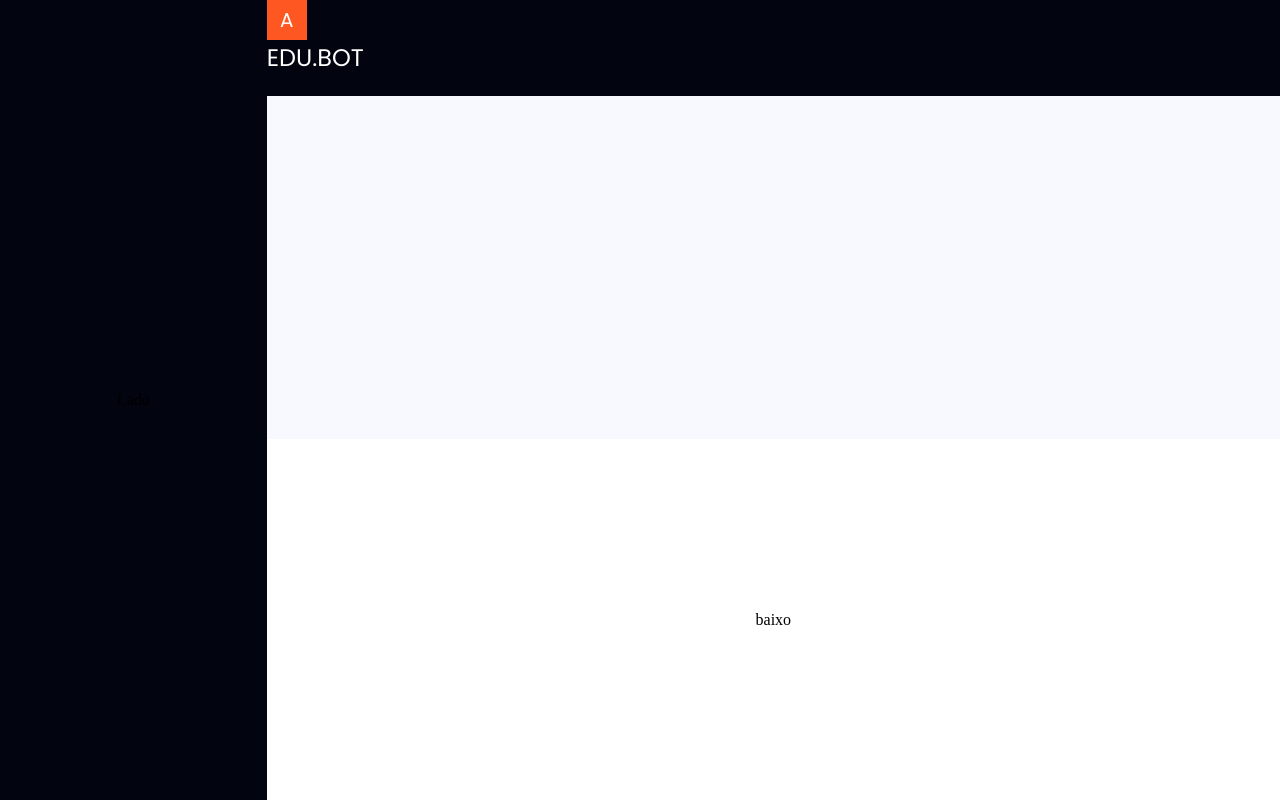
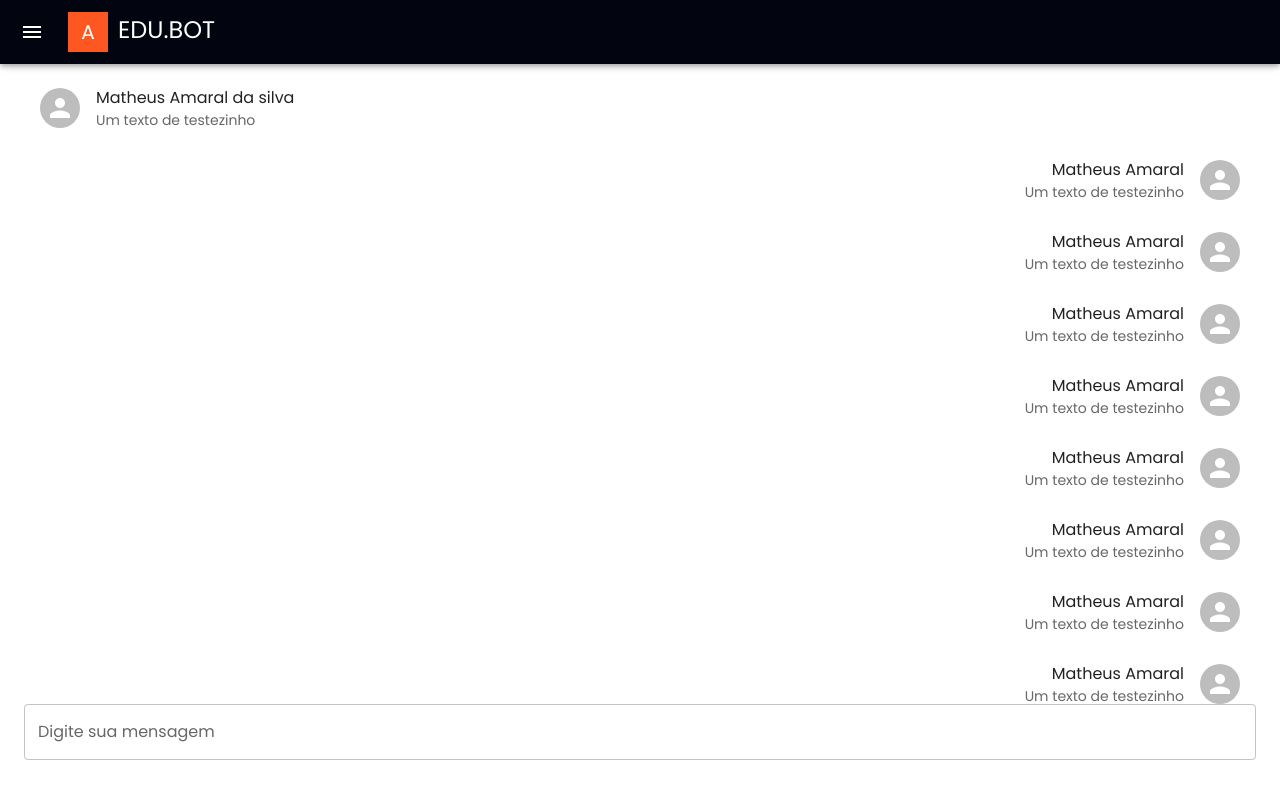
Before and after one commit to MatheusAmarall/EduBot, a React (Create React App) app: page /home in a window 1280 px wide. Built offline with nearby package versions, Linux system fonts and the light colour scheme.

Commit message:
EDU-005 - criação menu drawer para tela home, ajuste estrutura tela home

```diff
--- /dev/null
+++ b/src/components/LayoutComponents/MenuDrawer.js
@@ -0,0 +1,158 @@
+import React from 'react'
+import { styled, useTheme } from '@mui/material/styles';
+import MenuIcon from '@mui/icons-material/Menu';
+import ChevronLeftIcon from '@mui/icons-material/ChevronLeft';
+import ChevronRightIcon from '@mui/icons-material/ChevronRight';
+import InboxIcon from '@mui/icons-material/MoveToInbox';
+import MailIcon from '@mui/icons-material/Mail';
+import {
+  Grid,
+  Avatar,
+  Typography,
+  List,
+  ListItem,
+  ListItemButton,
+  ListItemIcon,
+  ListItemText,
+  Box,
+  Drawer,
+  CssBaseline,
+  Toolbar,
+  Divider,
+  IconButton,
+  } from '@mui/material'
+import MuiAppBar from '@mui/material/AppBar';
+import { deepOrange } from '@mui/material/colors';
+
+const drawerWidth = 240;
+
+const Main = styled('main', { shouldForwardProp: (prop) => prop !== 'open' })(
+  ({ theme, open }) => ({
+    flexGrow: 1,
+    padding: theme.spacing(3),
+    transition: theme.transitions.create('margin', {
+      easing: theme.transitions.easing.sharp,
+      duration: theme.transitions.duration.leavingScreen,
+    }),
+    marginLeft: `-${drawerWidth}px`,
+    ...(open && {
+      transition: theme.transitions.create('margin', {
+        easing: theme.transitions.easing.easeOut,
+        duration: theme.transitions.duration.enteringScreen,
+      }),
+      marginLeft: 0,
+    }),
+  }),
+);
+
+const AppBar = styled(MuiAppBar, {
+  shouldForwardProp: (prop) => prop !== 'open',
+})(({ theme, open }) => ({
+  transition: theme.transitions.create(['margin', 'width'], {
+    easing: theme.transitions.easing.sharp,
+    duration: theme.transitions.duration.leavingScreen,
+  }),
+  backgroundColor: '#02040f',
+  ...(open && {
+    width: `calc(100% - ${drawerWidth}px)`,
+    marginLeft: `${drawerWidth}px`,
+    transition: theme.transitions.create(['margin', 'width'], {
+      easing: theme.transitions.easing.easeOut,
+      duration: theme.transitions.duration.enteringScreen,
+    }),
+  }),
+}));
+
+const DrawerHeader = styled('div')(({ theme }) => ({
+  display: 'flex',
+  alignItems: 'center',
+  padding: theme.spacing(0, 1),
+  ...theme.mixins.toolbar,
+  justifyContent: 'flex-end',
+}));
+
+export default function MenuDrawer({ children }) {
+  const theme = useTheme();
+  const [open, setOpen] = React.useState(false);
+
+  const handleDrawerOpen = () => {
+    setOpen(true);
+  };
+
+  const handleDrawerClose = () => {
+    setOpen(false);
+  };
+
+  return (
+    <Box sx={{ display: 'flex' }}>
+      <CssBaseline />
+      <AppBar position="fixed" open={open}>
+        <Toolbar>
+          <IconButton
+            color="inherit"
+            aria-label="open drawer"
+            onClick={handleDrawerOpen}
+            edge="start"
+            sx={{ mr: 2, ...(open && { display: 'none' }) }}
+          >
+            <MenuIcon />
+          </IconButton>
+          <Grid container>
+            <Avatar sx={{ bgcolor: deepOrange[500] }} variant="square">A</Avatar>
+            <Typography color="white" fontSize={24} style={{ marginLeft: 10 }}>EDU.BOT</Typography>
+          </Grid>
+        </Toolbar>
+      </AppBar>
+      <Drawer
+        sx={{
+          width: drawerWidth,
+          flexShrink: 0,
+          '& .MuiDrawer-paper': {
+            width: drawerWidth,
+            boxSizing: 'border-box',
+          },
+        }}
+        variant="persistent"
+        anchor="left"
+        open={open}
+      >
+        <DrawerHeader>
+          <IconButton onClick={handleDrawerClose}>
+            {theme.direction === 'ltr' ? <ChevronLeftIcon /> : <ChevronRightIcon />}
+          </IconButton>
+        </DrawerHeader>
+        <Divider />
+        <List>
+          {['Inbox', 'Starred', 'Send email', 'Drafts'].map((text, index) => (
+            <ListItem key={text} disablePadding>
+              <ListItemButton>
+                <ListItemIcon>
+                  {index % 2 === 0 ? <InboxIcon /> : <MailIcon />}
+                </ListItemIcon>
+                <ListItemText primary={text} />
+              </ListItemButton>
+            </ListItem>
+          ))}
+        </List>
+        <Divider />
+        <List>
+          {['All mail', 'Trash', 'Spam'].map((text, index) => (
+            <ListItem key={text} disablePadding>
+              <ListItemButton>
+                <ListItemIcon>
+                  {index % 2 === 0 ? <InboxIcon /> : <MailIcon />}
+                </ListItemIcon>
+                <ListItemText primary={text} />
+              </ListItemButton>
+            </ListItem>
+          ))}
+        </List>
+      </Drawer>
+      <Main open={open}>
+        <Grid container marginTop={5}>
+          {children}
+        </Grid>
+      </Main>
+    </Box>
+  );
+}
--- a/src/pages/Home/home.js
+++ b/src/pages/Home/home.js
@@ -1,35 +1,118 @@
-import { Grid, Avatar, Typography } from '@mui/material'
-import React from 'react'
-import { deepOrange } from '@mui/material/colors';
+import { Grid, Avatar, List, ListItem, ListItemAvatar, ListItemText, TextField } from '@mui/material'
+import React, {useState, useEffect} from 'react'
+import MenuDrawer from '../../components/LayoutComponents/MenuDrawer';
 
 const Home = () => {
+  const [messages, setMessages] = useState([]);
+  const [mensagemDigitada, setMensagemDigitada] = useState("");
+
+  const getMessages = () => {
+    const mensagens = [
+      {
+        "id": 1,
+        "nomeUsuario": "Matheus Amaral da silva",
+        "descricao": "Um texto de testezinho"
+      },
+      {
+        "id": 2,
+        "nomeUsuario": "Matheus Amaral",
+        "descricao": "Um texto de testezinho"
+      },
+      {
+        "id": 3,
+        "nomeUsuario": "Matheus Amaral",
+        "descricao": "Um texto de testezinho"
+      },
+      {
+        "id": 4,
+        "nomeUsuario": "Matheus Amaral",
+        "descricao": "Um texto de testezinho"
+      },
+      {
+        "id": 5,
+        "nomeUsuario": "Matheus Amaral",
+        "descricao": "Um texto de testezinho"
+      },
+      {
+        "id": 6,
+        "nomeUsuario": "Matheus Amaral",
+        "descricao": "Um texto de testezinho"
+      },
+      {
+        "id": 7,
+        "nomeUsuario": "Matheus Amaral",
+        "descricao": "Um texto de testezinho"
+      },
+      {
+        "id": 8,
+        "nomeUsuario": "Matheus Amaral",
+        "descricao": "Um texto de testezinho"
+      },
+      {
+        "id": 9,
+        "nomeUsuario": "Matheus Amaral",
+        "descricao": "Um texto de testezinho"
+      },
+      {
+        "id": 9,
+        "nomeUsuario": "Matheus Amaral",
+        "descricao": "Um texto de testezinho"
+      },
+      {
+        "id": 9,
+        "nomeUsuario": "Matheus Amaral",
+        "descricao": "Um texto de testezinho"
+      },
+    ]
+    setMessages(mensagens)
+  }
+
+  const isSentByCurrentUser = (user) => {
+    return user === "Matheus Amaral"
+  }
+
+  useEffect(() => {
+    getMessages();
+  }, [])
   return (
-    <Grid container style={{ height: '100vh', width: '100%' }}>
-      <Grid item xs={2.5} style={{ backgroundColor: '#02040f', display: 'flex', alignItems: 'center', justifyContent: 'center' }} >
-        Lado
-
+    <MenuDrawer>
+      <Grid container>
+          <Grid item xs={12} style={{flexGrow: 1, overflow: "auto", height: "80vh" }}>
+            <List style={{ display: 'flex', flexDirection: 'column' }}>
+              {messages.map((message, index) => (
+                <ListItem
+                  key={index}
+                  style={{
+                    textAlign: isSentByCurrentUser(message.nomeUsuario) ? 'right' : 'left',
+                    flexDirection: isSentByCurrentUser(message.nomeUsuario) ? 'row-reverse' : 'row'
+                  }}
+                >
+                  <ListItemAvatar style={{ display: 'flex',
+                    justifyContent: isSentByCurrentUser(message.nomeUsuario) ? 'flex-end' : 'flex-start' }}>
+                    <Avatar alt="Profile Picture" />
+                  </ListItemAvatar>
+                  <ListItemText
+                    primary={message.nomeUsuario}
+                    secondary={message.descricao}
+                    style={{ textAlign: isSentByCurrentUser(message.nomeUsuario) ? 'right' : 'left' }}
+                  />
+                </ListItem>
+              ))}
+            </List>
+          </Grid>
+          <Grid item xs={12}>
+            <TextField
+                  label="Digite sua mensagem"
+                  variant="outlined"
+                  fullWidth
+                  value={mensagemDigitada}
+                  onChange={(e) => {
+                    setMensagemDigitada(e.target.value);
+                  }}
+                />
+          </Grid>
       </Grid>
-      <Grid item xs={9.5} style={{ backgroundColor: '#f8f8ff', display: 'flex', alignItems: 'center', justifyContent: 'center' }} >
-        <Grid container style={{ height: "100%" }}>
-          <Grid item xs={12} style={{ backgroundColor: "#02040f", display: 'flex', height: "12%" }}>
-            <Grid>
-              <Avatar sx={{ bgcolor: deepOrange[500] }} variant="square">
-                A
-              </Avatar>
-              <Typography color="white" fontSize={24}>
-                EDU.BOT
-              </Typography>
-            </Grid>
-          </Grid>
-          <Grid item xs={12} style={{ backgroundColor: "#fff", display: 'flex', alignItems: 'center', justifyContent: 'center' }}>
-            baixo
-
-          </Grid>
-        </Grid>
-
-      </Grid>
-
-    </Grid>
+    </MenuDrawer>
   )
 }
 
```
